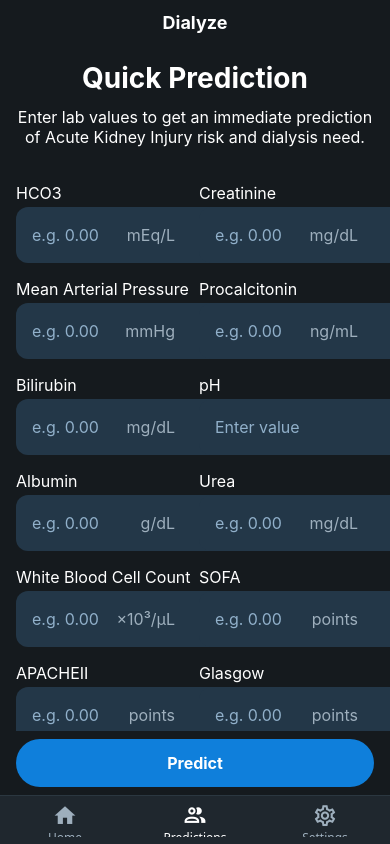
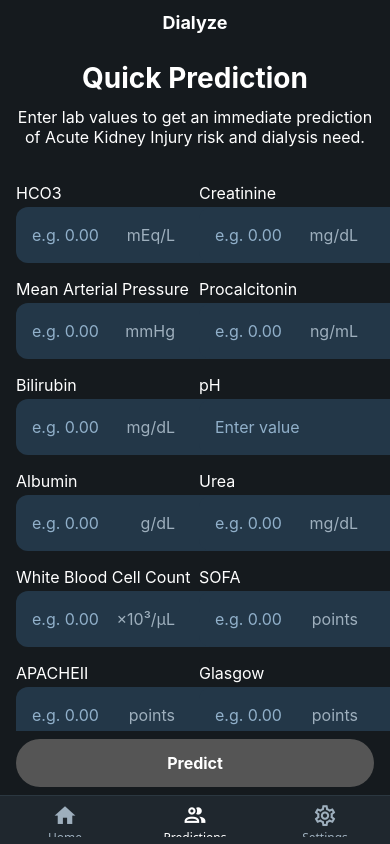
Before and after one commit to therealmanraj/dialyze-app, a React Native app: screen /Predictions in a window 390 px wide. Built offline with nearby package versions, Linux system fonts and the light colour scheme; grey boxes are pictures that could not be loaded.

Commit message:
Update QuickPredictionScreen.js

```diff
--- a/screens/QuickPredictionScreen.js
+++ b/screens/QuickPredictionScreen.js
@@ -13,8 +13,28 @@
 import { MaterialCommunityIcons } from "@expo/vector-icons";
 import LabValuesInputs from "./components/LabValuesInputs";
 
+const LAB_FIELDS = [
+  "HCO3",
+  "Creatinine",
+  "Mean Arterial Pressure",
+  "Procalcitonin",
+  "Bilirubin",
+  "pH",
+  "Albumin",
+  "Urea",
+  "White Blood Cell Count",
+  "SOFA",
+  "APACHEII",
+  "Glasgow",
+];
+
 export default function QuickPredictionScreen({ navigation }) {
   const [labValues, setLabValues] = useState({});
+
+  const allFilled = LAB_FIELDS.every((key) => {
+    const v = labValues[key];
+    return typeof v === "string" && v.trim() !== "";
+  });
 
   function handlePredict() {
     navigation.navigate("PredictionOutcome", {
@@ -50,8 +70,12 @@
 
         <View style={styles.footer}>
           <TouchableOpacity
-            style={styles.predictButton}
+            style={[
+              styles.predictButton,
+              !allFilled && styles.predictButtonDisabled,
+            ]}
             onPress={handlePredict}
+            disabled={!allFilled}
           >
             <Text style={styles.predictButtonText}>Predict</Text>
           </TouchableOpacity>
@@ -108,6 +132,9 @@
     alignItems: "center",
     justifyContent: "center",
   },
+  predictButtonDisabled: {
+    backgroundColor: "#555",
+  },
   predictButtonText: {
     color: "#fff",
     fontSize: 16,
```
